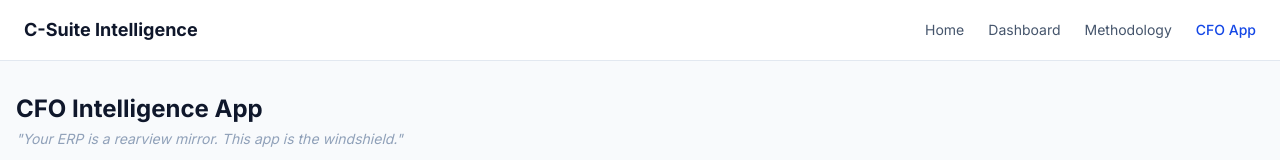
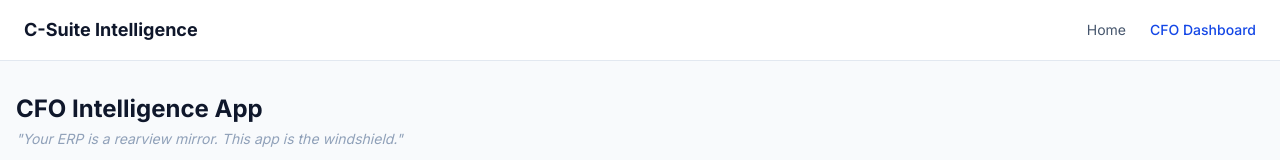
Before and after one commit to jeduclo/csuite-platform, a Next.js app: page /cfo in a window 1280 px wide. Shown: the top 160 px of the page. Built offline with nearby package versions, Linux system fonts and the light colour scheme; no server answers.

Commit message:
Simplify navbar — Home and CFO Dashboard only

```diff
--- a/components/NavBar.tsx
+++ b/components/NavBar.tsx
@@ -1,5 +1,4 @@
 import Link from "next/link";
-
 export default function NavBar() {
   return (
     <nav className="bg-white border-b border-slate-200 px-6 py-4 flex items-center justify-between">
@@ -8,9 +7,7 @@ export default function NavBar() {
       </Link>
       <div className="flex gap-6 text-sm text-slate-600">
         <Link href="/" className="hover:text-slate-900">Home</Link>
-        <Link href="/dashboard" className="hover:text-slate-900">Dashboard</Link>
-        <Link href="/methodology" className="hover:text-slate-900">Methodology</Link>
-        <Link href="/cfo" className="hover:text-slate-900 font-medium text-blue-700">CFO App</Link>
+        <Link href="/cfo" className="hover:text-slate-900 font-medium text-blue-700">CFO Dashboard</Link>
       </div>
     </nav>
   );
```
